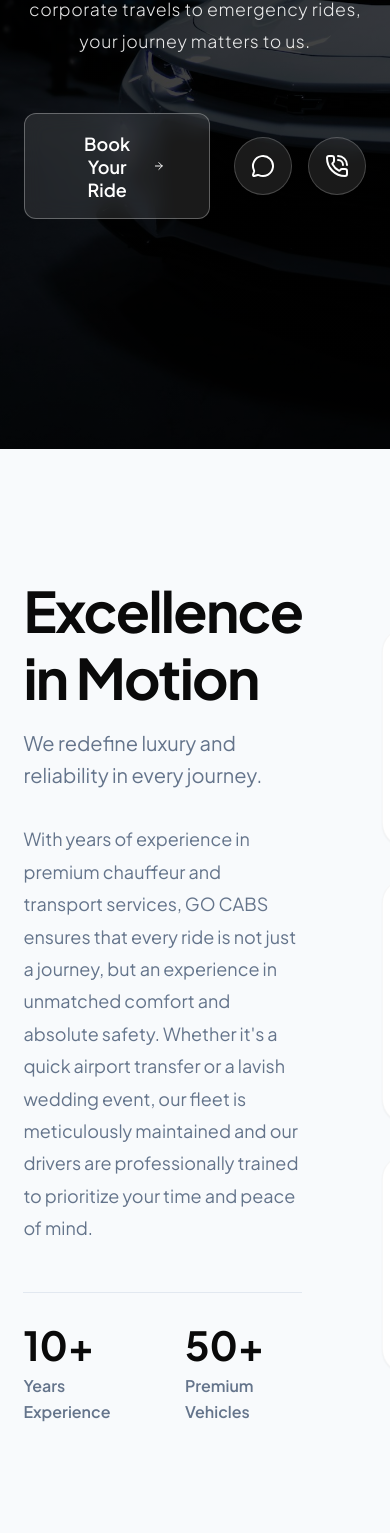
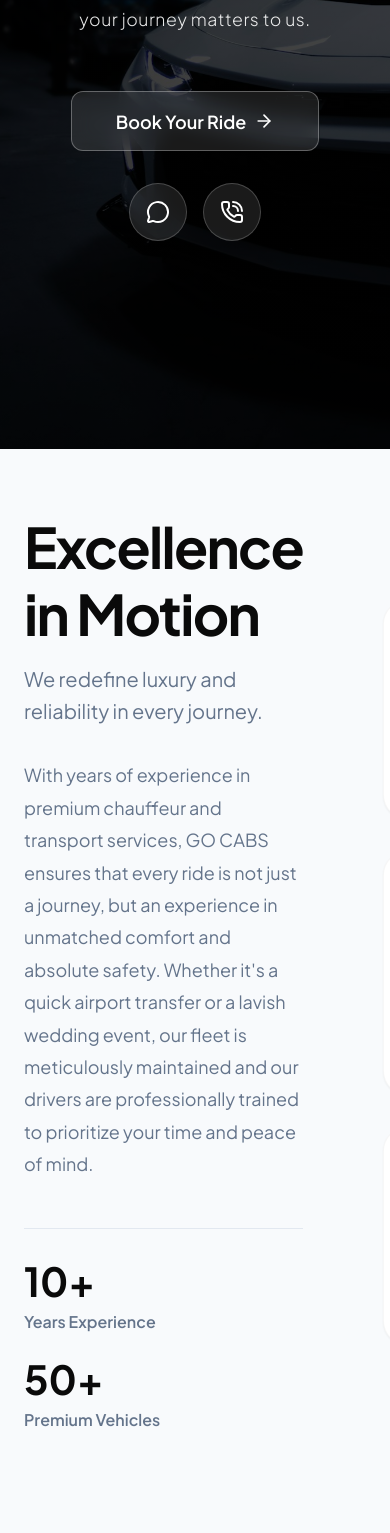
Before and after one commit to ragul-genz/travels, a React app in the folder drive-mat-main/frontend/: page / in a window 390 px wide. Shown: the part 395-1928 px from the top of the page. Built offline with nearby package versions, Linux system fonts and the light colour scheme; the HTML template or start-up script is replaced by a standard one.

Commit message:
Fix mobile view responsiveness

```diff
--- a/drive-mat-main/frontend/src/index.css
+++ b/drive-mat-main/frontend/src/index.css
@@ -560,7 +560,7 @@ h1, h2, h3, h4, h5, h6 {
 
 .footer-grid {
   display: grid;
-  grid-template-columns: 2fr 1fr 1fr;
+  grid-template-columns: 2fr 1fr 1fr 1fr;
   gap: 4rem;
   margin-bottom: 4rem;
 }
@@ -937,7 +937,7 @@ td { padding: 1rem 1.25rem; border-bottom: 1px solid var(--border); vertical-ali
     max-height: 90vh;
     overflow-y: auto;
   }
-  .form-grid {
+  .form-row {
     grid-template-columns: 1fr;
   }
   .form-group.full-width {
@@ -960,4 +960,40 @@ td { padding: 1rem 1.25rem; border-bottom: 1px solid var(--border); vertical-ali
   .hero-subtitle {
     font-size: 1.1rem;
   }
+  .hero-actions {
+    flex-direction: column;
+    gap: 1.5rem;
+  }
+  .contact-actions {
+    margin-top: 0.5rem;
+  }
+
+  /* Navbar */
+  .nav-links a:not(.btn) {
+    display: none;
+  }
+  .nav-links {
+    gap: 1rem;
+  }
+
+  /* Sections */
+  .section {
+    padding: 4rem 1.5rem;
+  }
+  .about-content, .services-wrapper, .footer-grid {
+    grid-template-columns: 1fr;
+    gap: 3rem;
+  }
+  .services-wrapper {
+    padding: 3rem 1.5rem;
+  }
+  .about-stats {
+    flex-direction: column;
+    gap: 1.5rem;
+  }
+
+  /* Footer */
+  .footer {
+    padding: 4rem 1.5rem 2rem;
+  }
 }
--- a/drive-mat-main/frontend/src/pages/LandingPage.jsx
+++ b/drive-mat-main/frontend/src/pages/LandingPage.jsx
@@ -160,7 +160,7 @@ const LandingPage = () => {
       </section>
 
       <footer id="contact" className="footer">
-        <div className="footer-grid" style={{ gridTemplateColumns: '2fr 1fr 1fr 1fr' }}>
+        <div className="footer-grid">
           <div className="footer-brand">
             <div className="logo-container">
               <Car size={32} className="text-primary" style={{ color: 'var(--accent)' }} />
```
